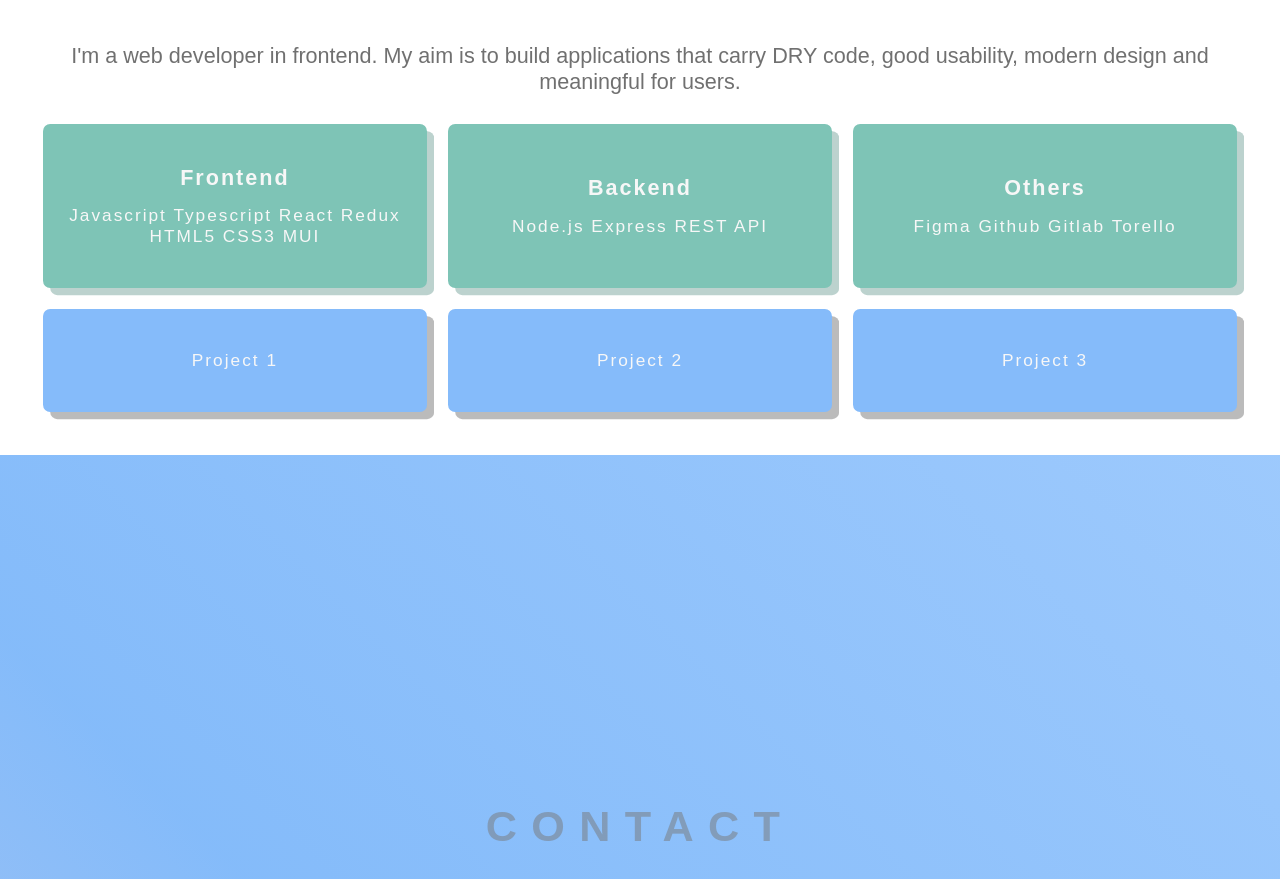
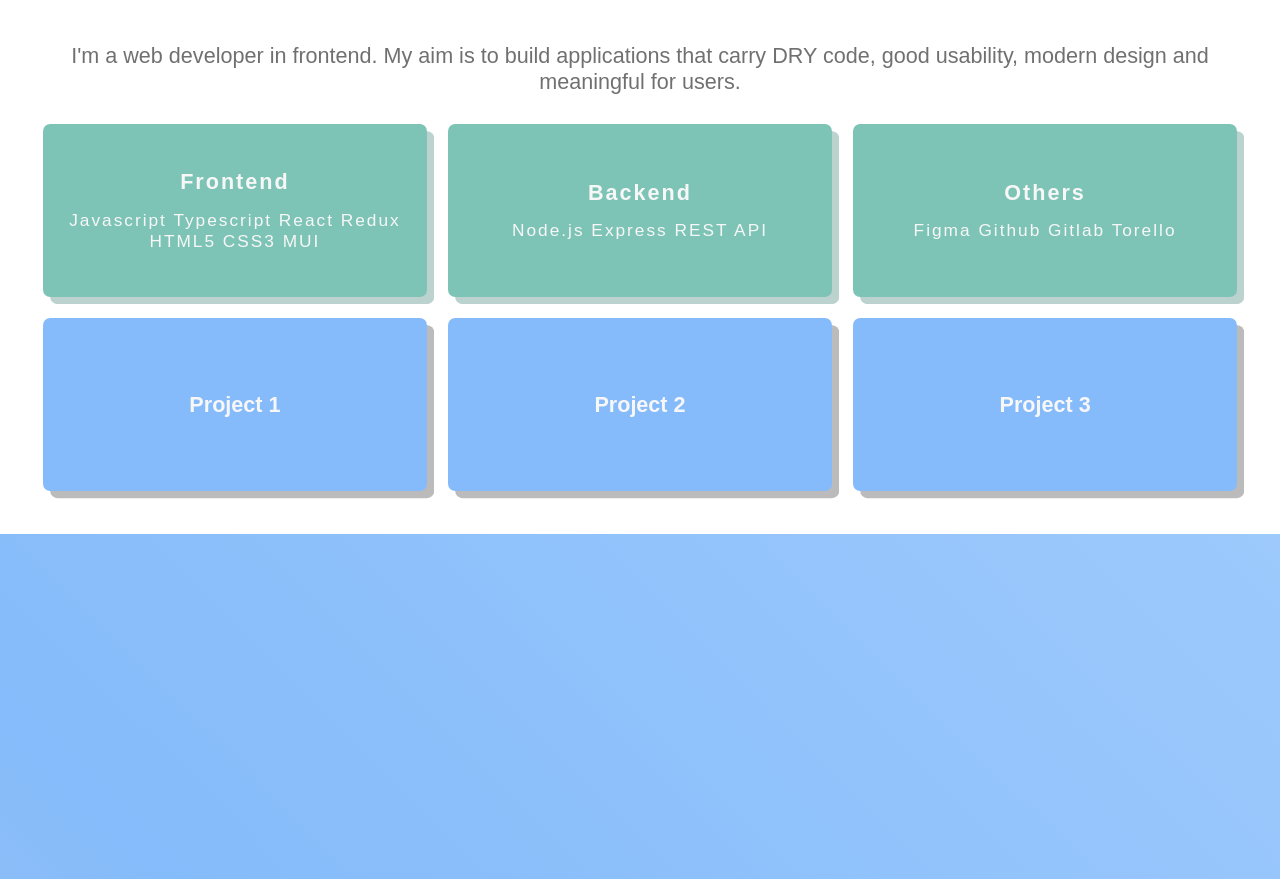
Before and after one commit to makiyo-ronkko/makiyo-app, a React (Create React App) app: page / in a window 1280 px wide. Shown: the part 800-1679 px from the top of the page. Built offline with nearby package versions, Linux system fonts and the light colour scheme.

Commit message:
master: style: update styles

```diff
--- a/src/components/App/App.module.css
+++ b/src/components/App/App.module.css
@@ -145,14 +145,15 @@
 }
 
 .cardContainer {
-	min-height: 20rem;
 	height: 100%;
 	display: grid;
 	grid-template-columns: repeat(3, 1fr);
+	grid-template-rows: repeat(2, 1fr);
 	gap: 1.5rem;
 }
 
 .card {
+	height: 12rem;
 	display: flex;
 	flex-direction: column;
 	align-items: center;
@@ -174,20 +175,27 @@
 }
 
 .project {
+	width: 100%;
 	background-color: var(--color-sky);
 	box-shadow: 0.5rem 0.5rem var(--color-cloud);
-}
-
-.project,
-button {
-	border: none;
 	cursor: pointer;
-	width: 100%;
-	height: 100%;
 }
 
 .project:hover {
 	background-color: var(--color-primary);
+}
+
+.link {
+	text-decoration: none;
+}
+
+.projectButton,
+button {
+	width: 100%;
+	border: none;
+	background-color: transparent;
+	color: var(--color-default);
+	cursor: pointer;
 }
 
 .section {
@@ -242,8 +250,3 @@ button {
 	align-items: center;
 	justify-content: center;
 }
-
-.link {
-	text-decoration: none;
-	color: var(--color-default);
-}
--- a/src/components/App/App.tsx
+++ b/src/components/App/App.tsx
@@ -37,17 +37,27 @@ export const App = () => {
 						</p>
 						Figma Github Gitlab Torello
 					</div>
-					<Link to={'project'} className={AppStyles.link}>
-						<button className={`${AppStyles.card} ${AppStyles.project}`}>
-							<p>Project 1</p>
-						</button>
-					</Link>
-					<button className={`${AppStyles.card} ${AppStyles.project}`}>
-						<p>Project 2</p>
-					</button>
-					<button className={`${AppStyles.card} ${AppStyles.project}`}>
-						<p>Project 3</p>
-					</button>
+					<div className={`${AppStyles.project} ${AppStyles.card}`}>
+						<Link to={'project'} className={AppStyles.link}>
+							<button className={AppStyles.projectButton}>
+								<b className={AppStyles.text}>Project 1</b>
+							</button>
+						</Link>
+					</div>
+					<div className={`${AppStyles.project} ${AppStyles.card}`}>
+						<Link to={'project-2'} className={AppStyles.link}>
+							<button className={AppStyles.projectButton}>
+								<b className={AppStyles.text}>Project 2</b>
+							</button>
+						</Link>
+					</div>
+					<div className={`${AppStyles.project} ${AppStyles.card}`}>
+						<Link to={'project-3'} className={AppStyles.link}>
+							<button className={AppStyles.projectButton}>
+								<b className={AppStyles.text}>Project 3</b>
+							</button>
+						</Link>
+					</div>
 				</div>
 			</div>
 			<div
```
